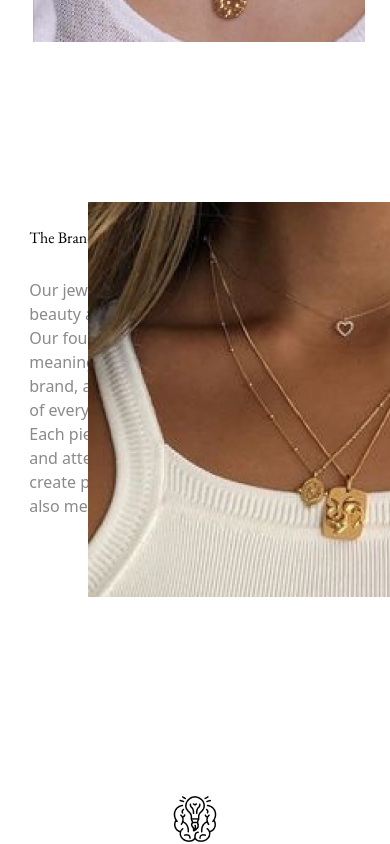
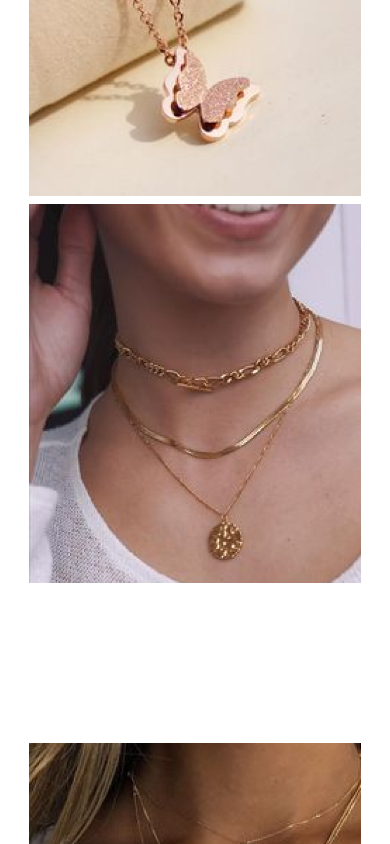
Before and after one commit to iruojefaith/mystore, a Next.js app: page / in a window 390 px wide. Shown: the part 1480-2324 px from the top of the page. Built offline with nearby package versions, Linux system fonts and the light colour scheme.

Commit message:
third commit

```diff
--- a/app/About/page.js
+++ b/app/About/page.js
@@ -3,13 +3,13 @@ import Image from 'next/image';
 const About = () => {
   return (
 
-         <section className='contain md:flex m-auto h-[40rem] gap-4 '>
+         <section className='contain flex flex-col md:flex-row m-auto h-[40rem] gap-4 '>
 
             <div className='md:w-5/12 flex justify-end'>
         <Image
               src="/About.png"
               alt="About Img"
-              className="left-[5.5rem] absolute object-fill"
+              className="left-[5.5rem] object-fill"
               width={400}
               height={400}
               priority
--- a/app/TopSelling.jsx
+++ b/app/TopSelling.jsx
@@ -9,7 +9,7 @@ const TopSelling = () => {
             <h2 className='sub_head_text'>Top Selling Jewelry</h2>
             <p className='desc'>Necklace, Rings, Bracelet</p>
             </div>
-        <div className='flex-center flex-row gap-2 '>
+        <div className='flex-center flex-col md:flex-row gap-2 '>
             <div className='flex flex-col gap-2'>
                 <Image
               src="/topselling.png"
--- a/components/Footer.jsx
+++ b/components/Footer.jsx
@@ -2,7 +2,7 @@
 
 const Footer = () => {
     return (
-  <footer className=' bg-[#D3BFB4] h-96 '>
+  <footer className=' bg-[#D3BFB4]'>
           <div className="contain py-16 grid grid-cols-1 lg:grid-cols-2  gap-2">
               <div className="pt-9">
                     <h3 className='sub_head_text'>MyStore</h3>
```
